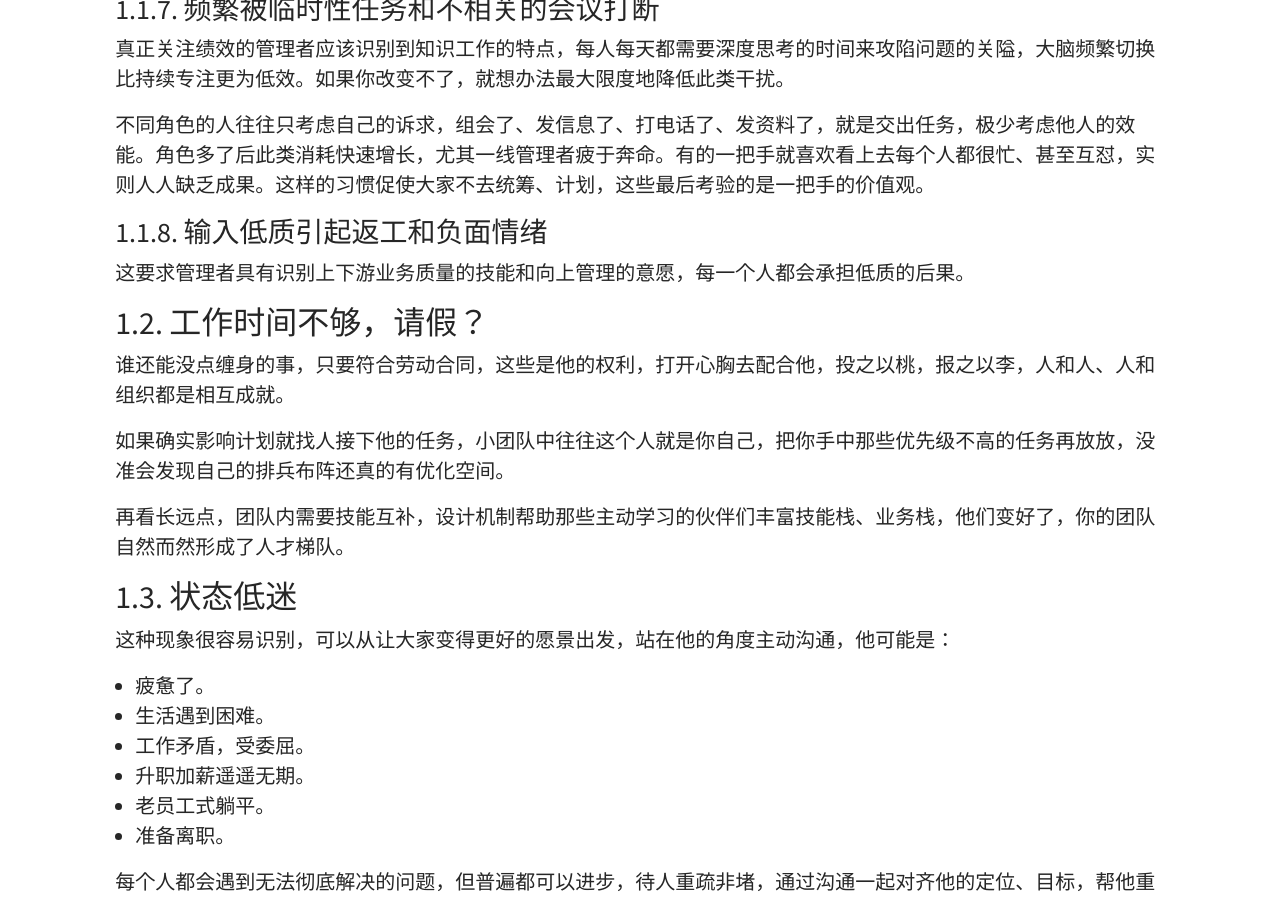
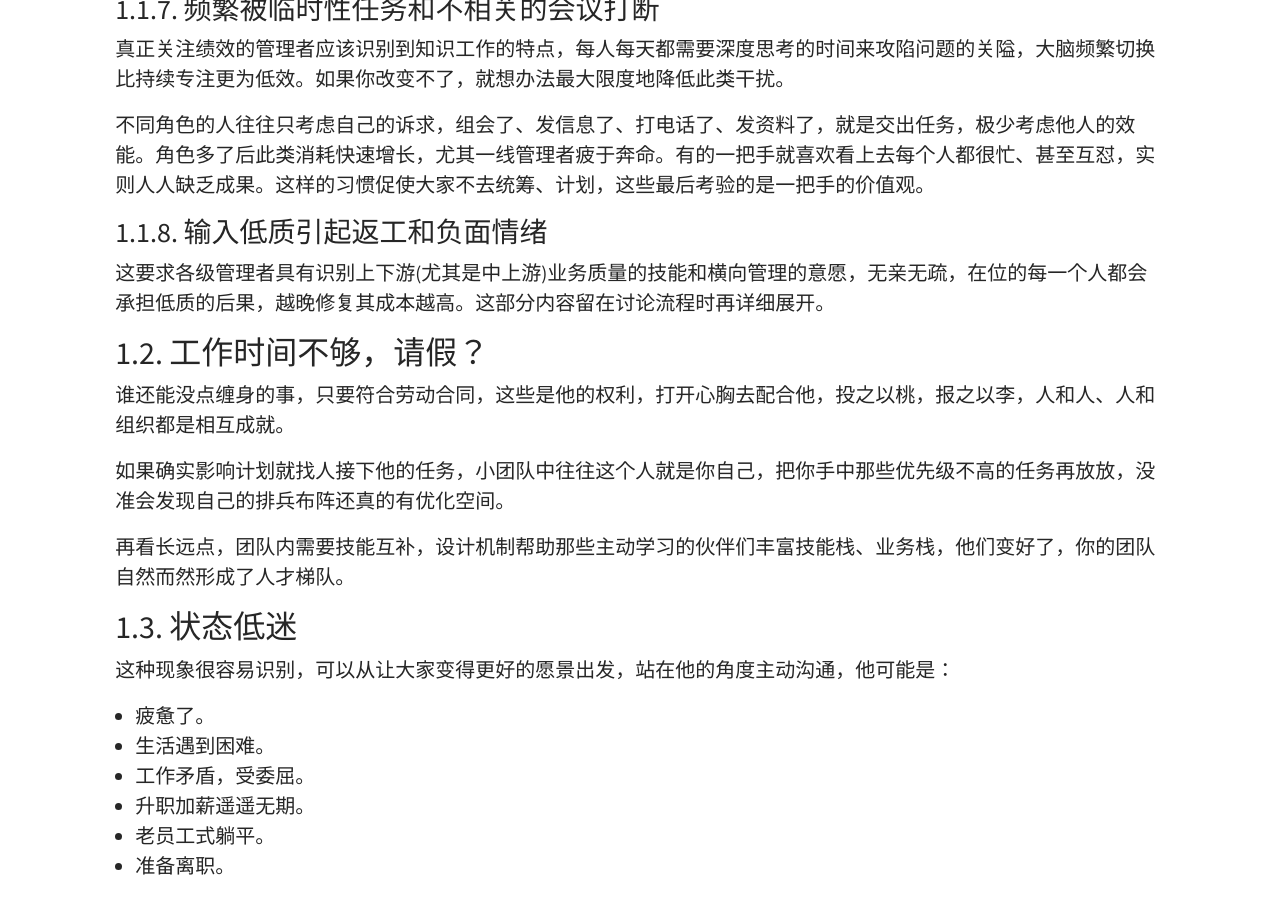
Before and after one commit to hubugui/hubugui.github.io, a Jekyll site: the page built from _posts/2022-10-29-团队创造价值低-3-关键人.md, in a window 1280 px wide and 900 px high, scrolled down 2422 px. Built offline with Jekyll 4.4.1, drawn with Linux system fonts in a browser that asks for light colours; comment, search, counter and statistics services are not loaded.

Commit message:
Update 2022-10-29-团队创造价值低-3-关键人.md

```diff
--- a/_posts/2022-10-29-团队创造价值低-3-关键人.md
+++ b/_posts/2022-10-29-团队创造价值低-3-关键人.md
@@ -63,7 +63,7 @@ excerpt_separator: <!--more-->
 不同角色的人往往只考虑自己的诉求，组会了、发信息了、打电话了、发资料了，就是交出任务，极少考虑他人的效能。角色多了后此类消耗快速增长，尤其一线管理者疲于奔命。有的一把手就喜欢看上去每个人都很忙、甚至互怼，实则人人缺乏成果。这样的习惯促使大家不去统筹、计划，这些最后考验的是一把手的价值观。
 
 ### 1.1.8. 输入低质引起返工和负面情绪
-这要求管理者具有识别上下游业务质量的技能和向上管理的意愿，每一个人都会承担低质的后果。
+这要求各级管理者具有识别上下游(尤其是中上游)业务质量的技能和横向管理的意愿，无亲无疏，在位的每一个人都会承担低质的后果，越晚修复其成本越高。这部分内容留在讨论流程时再详细展开。
 
 ## 1.2. 工作时间不够，请假？
 
```
